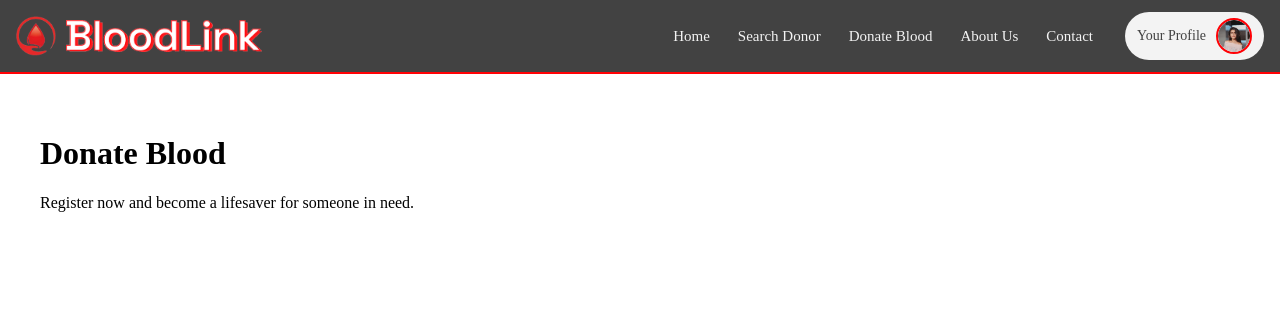
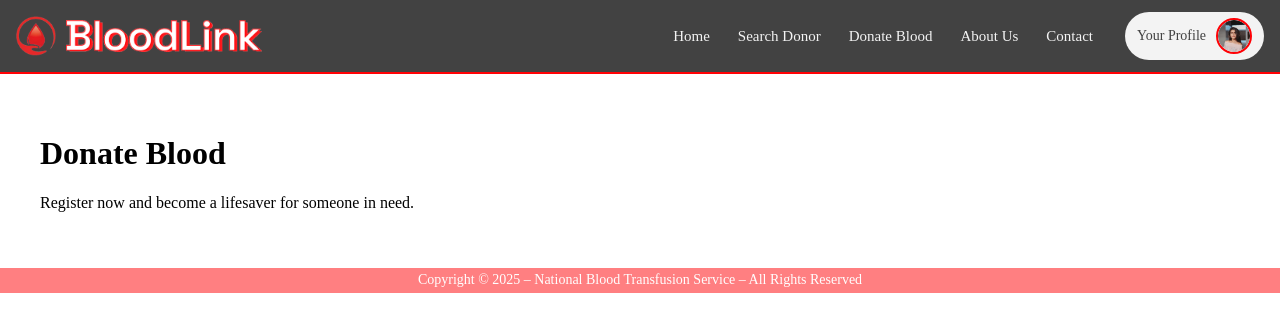
Before and after one commit to Achira-menath/blood-donation-management-system, a React (Create React App) app: page /blood-donation-management-system/donate in a window 1280 px wide. Shown: the top 332 px of the page. Built offline with nearby package versions, Linux system fonts and the light colour scheme.

Commit message:
Add footer

```diff
--- a/src/Pages/Donate/Donate-blood.jsx
+++ b/src/Pages/Donate/Donate-blood.jsx
@@ -1,5 +1,6 @@
 import React from "react";
 import HeaderMain from "../../components/HeaderMain";
+import Footer from "../../components/Footer";
 
 export default function DonateBlood() {
   return (
@@ -9,6 +10,7 @@ export default function DonateBlood() {
         <h1>Donate Blood</h1>
         <p>Register now and become a lifesaver for someone in need.</p>
       </div>
+      <Footer bgColor="#FF0105" opacity={0.5} />
     </>
   );
 }
--- a/src/Pages/Feedback/Aboutus.jsx
+++ b/src/Pages/Feedback/Aboutus.jsx
@@ -1,5 +1,6 @@
 import React from "react";
 import HeaderMain from "../../components/HeaderMain";
+import Footer from "../../components/Footer";
 
 export default function AboutUs() {
   return (
@@ -9,6 +10,7 @@ export default function AboutUs() {
         <h1>About Us</h1>
         <p>We are committed to connecting blood donors and patients.</p>
       </div>
+      <Footer bgColor="#FF0105" opacity={0.5} />
     </>
   );
 }
--- a/src/Pages/Feedback/Contactus.jsx
+++ b/src/Pages/Feedback/Contactus.jsx
@@ -1,5 +1,6 @@
 import React from "react";
 import HeaderMain from "../../components/HeaderMain";
+import Footer from "../../components/Footer";
 
 export default function Contact() {
   return (
@@ -9,6 +10,7 @@ export default function Contact() {
         <h1>Contact</h1>
         <p>Reach us for support, inquiries, or assistance.</p>
       </div>
+      <Footer bgColor="#FF0105" opacity={0.5} />
     </>
   );
 }
--- a/src/Pages/Home-login/Home-page-AL.jsx
+++ b/src/Pages/Home-login/Home-page-AL.jsx
@@ -1,5 +1,6 @@
 import React from "react";
 import HeaderMain from "../../components/HeaderMain";
+import Footer from "../../components/Footer";
 
 export default function Home() {
   return (
@@ -9,6 +10,7 @@ export default function Home() {
         <h1>Welcome to BloodLink</h1>
         <p>Find blood donors quickly and safely using our platform.</p>
       </div>
+      <Footer bgColor="#FF0105" opacity={0.5} />
     </>
   );
 }
--- a/src/Pages/Profile/View-profile.jsx
+++ b/src/Pages/Profile/View-profile.jsx
@@ -1,5 +1,6 @@
 import React from "react";
 import HeaderMain from "../../components/HeaderMain";
+import Footer from "../../components/Footer";
 
 export default function Viewprofile() {
   return (
@@ -9,6 +10,7 @@ export default function Viewprofile() {
         <h1>Welcome to profile</h1>
         <p>edite everything.</p>
       </div>
+      <Footer bgColor="#030000" opacity={0.6} />
     </>
   );
 }
--- a/src/Pages/Search-doner/Search-doner.jsx
+++ b/src/Pages/Search-doner/Search-doner.jsx
@@ -1,5 +1,6 @@
 import React from "react";
 import HeaderMain from "../../components/HeaderMain";
+import Footer from "../../components/Footer";
 
 export default function SearchDonor() {
   return (
@@ -9,6 +10,7 @@ export default function SearchDonor() {
         <h1>Search Donor</h1>
         <p>Search for blood donors by group, city, or district.</p>
       </div>
+      <Footer bgColor="#FF0105" opacity={0.5} />
     </>
   );
 }
--- /dev/null
+++ b/src/components/Footer.jsx
@@ -0,0 +1,35 @@
+import React from "react";
+
+/**
+ * Reusable Footer Component
+ * @param {string} bgColor - Background color
+ * @param {number} opacity - Opacity value (0 to 1)
+ * @param {string} text - Footer text
+ */
+const Footer = ({
+  bgColor = "#FF0105",
+  opacity = 0.5,
+  text = "Copyright © 2025 – National Blood Transfusion Service – All Rights Reserved",
+}) => {
+  return (
+    <footer style={{ width: "100%" }}>
+      <div
+        style={{
+          backgroundColor: bgColor,
+          opacity: opacity,
+          color: "white",              // ✅ white text
+          height: "25px",
+          display: "flex",             // ✅ center text
+          alignItems: "center",         // vertical center
+          justifyContent: "center",     // horizontal center
+          textAlign: "center",
+          fontSize: "14px",
+        }}
+      >
+        {text}
+      </div>
+    </footer>
+  );
+};
+
+export default Footer;
```
